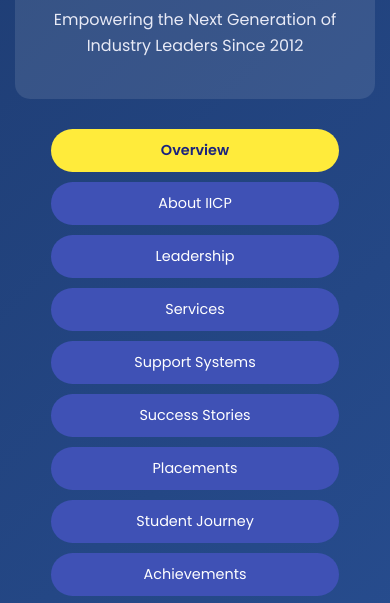
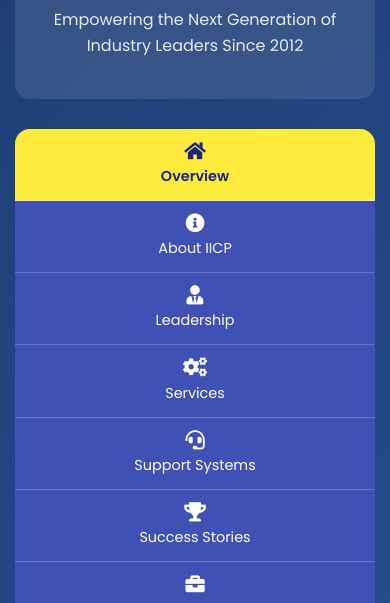
Before and after one commit to my-web1/ppt, a plain HTML site: page index.html in a window 390 px wide. Shown: the part 216-819 px from the top of the page. Drawn offline with nearby package versions, Linux system fonts and the light colour scheme.

Commit message:
Update index.html

```diff
--- a/index.html
+++ b/index.html
@@ -5,6 +5,7 @@
     <meta name="viewport" content="width=device-width, initial-scale=1.0">
     <title>IICP Professional Brochure</title>
     <link href="https://fonts.googleapis.com/css2?family=Poppins:wght@400;600;700&family=Montserrat:wght@500;700&display=swap" rel="stylesheet">
+    <link rel="stylesheet" href="https://cdnjs.cloudflare.com/ajax/libs/font-awesome/5.15.4/css/all.min.css">
     <style>
         * {
             margin: 0;
@@ -55,24 +56,37 @@
 
         .tabs {
             display: flex;
-            flex-wrap: wrap;
             justify-content: center;
             margin-bottom: 30px;
-            gap: 10px;
+            background: #3f51b5;
+            border-radius: 25px;
+            overflow: hidden;
+            flex-wrap: wrap;
+            gap: 0;
         }
 
         .tab {
-            background: #3f51b5;
-            padding: 12px 24px;
-            border-radius: 25px;
+            flex: 1;
+            padding: 15px 10px;
             cursor: pointer;
             font-size: 1rem;
             color: #fff;
+            text-align: center;
             transition: background 0.3s, transform 0.2s;
-            text-align: center;
-            flex: 1;
-            min-width: 120px;
-            max-width: 200px;
+            border-right: 1px solid rgba(255, 255, 255, 0.2);
+            display: flex;
+            flex-direction: column;
+            align-items: center;
+            min-width: 100px;
+        }
+
+        .tab:last-child {
+            border-right: none;
+        }
+
+        .tab i {
+            font-size: 1.5rem;
+            margin-bottom: 8px;
         }
 
         .tab:hover {
@@ -242,8 +256,13 @@
 
             .tab {
                 font-size: 0.9rem;
-                padding: 10px 20px;
-                min-width: 100px;
+                padding: 10px;
+                min-width: 80px;
+            }
+
+            .tab i {
+                font-size: 1.2rem;
+                margin-bottom: 5px;
             }
 
             .tab-content h2 {
@@ -266,12 +285,17 @@
         @media (max-width: 480px) {
             .tabs {
                 flex-direction: column;
-                align-items: center;
+                border-radius: 15px;
             }
 
             .tab {
-                width: 80%;
-                max-width: none;
+                border-right: none;
+                border-bottom: 1px solid rgba(255, 255, 255, 0.2);
+                padding: 12px;
+            }
+
+            .tab:last-child {
+                border-bottom: none;
             }
 
             .tab-content {
@@ -293,16 +317,16 @@
         </div>
 
         <div class="tabs">
-            <div class="tab active" data-tab="overview">Overview</div>
-            <div class="tab" data-tab="about">About IICP</div>
-            <div class="tab" data-tab="leadership">Leadership</div>
-            <div class="tab" data-tab="services">Services</div>
-            <div class="tab" data-tab="support">Support Systems</div>
-            <div class="tab" data-tab="success">Success Stories</div>
-            <div class="tab" data-tab="placements">Placements</div>
-            <div class="tab" data-tab="journey">Student Journey</div>
-            <div class="tab" data-tab="achievements">Achievements</div>
-            <div class="tab" data-tab="future">Future Vision</div>
+            <div class="tab active" data-tab="overview"><i class="fas fa-home"></i> Overview</div>
+            <div class="tab" data-tab="about"><i class="fas fa-info-circle"></i> About IICP</div>
+            <div class="tab" data-tab="leadership"><i class="fas fa-user-tie"></i> Leadership</div>
+            <div class="tab" data-tab="services"><i class="fas fa-cogs"></i> Services</div>
+            <div class="tab" data-tab="support"><i class="fas fa-headset"></i> Support Systems</div>
+            <div class="tab" data-tab="success"><i class="fas fa-trophy"></i> Success Stories</div>
+            <div class="tab" data-tab="placements"><i class="fas fa-briefcase"></i> Placements</div>
+            <div class="tab" data-tab="journey"><i class="fas fa-route"></i> Student Journey</div>
+            <div class="tab" data-tab="achievements"><i class="fas fa-award"></i> Achievements</div>
+            <div class="tab" data-tab="future"><i class="fas fa-eye"></i> Future Vision</div>
         </div>
 
         <div class="tab-content active" id="overview">
@@ -462,7 +486,7 @@
                         label: 'Students Placed',
                         data: [2000, 2500, 3000, 3500],
                         backgroundColor: '#ffeb3b',
-                        borderColor: '#1a237e',
+                        borderColor: '#1 economies237e',
                         borderWidth: 2
                     }]
                 },
```
